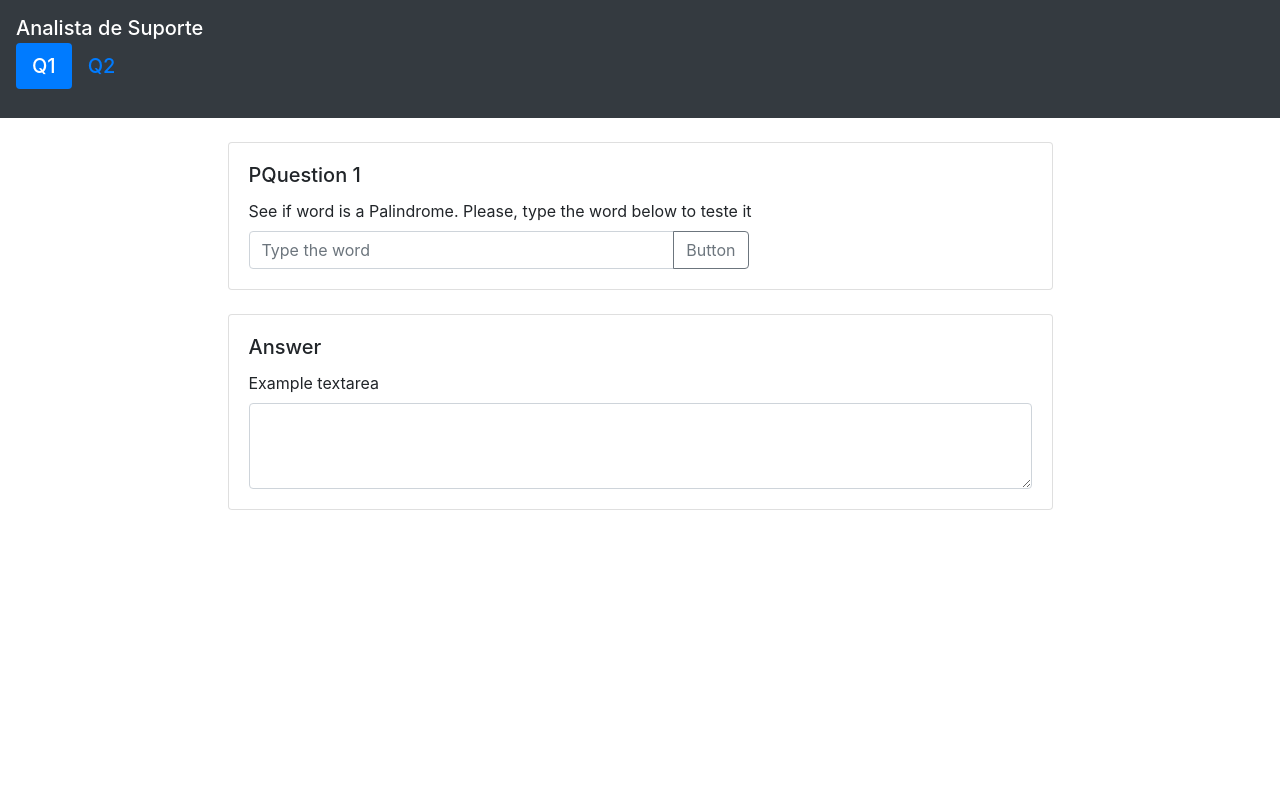
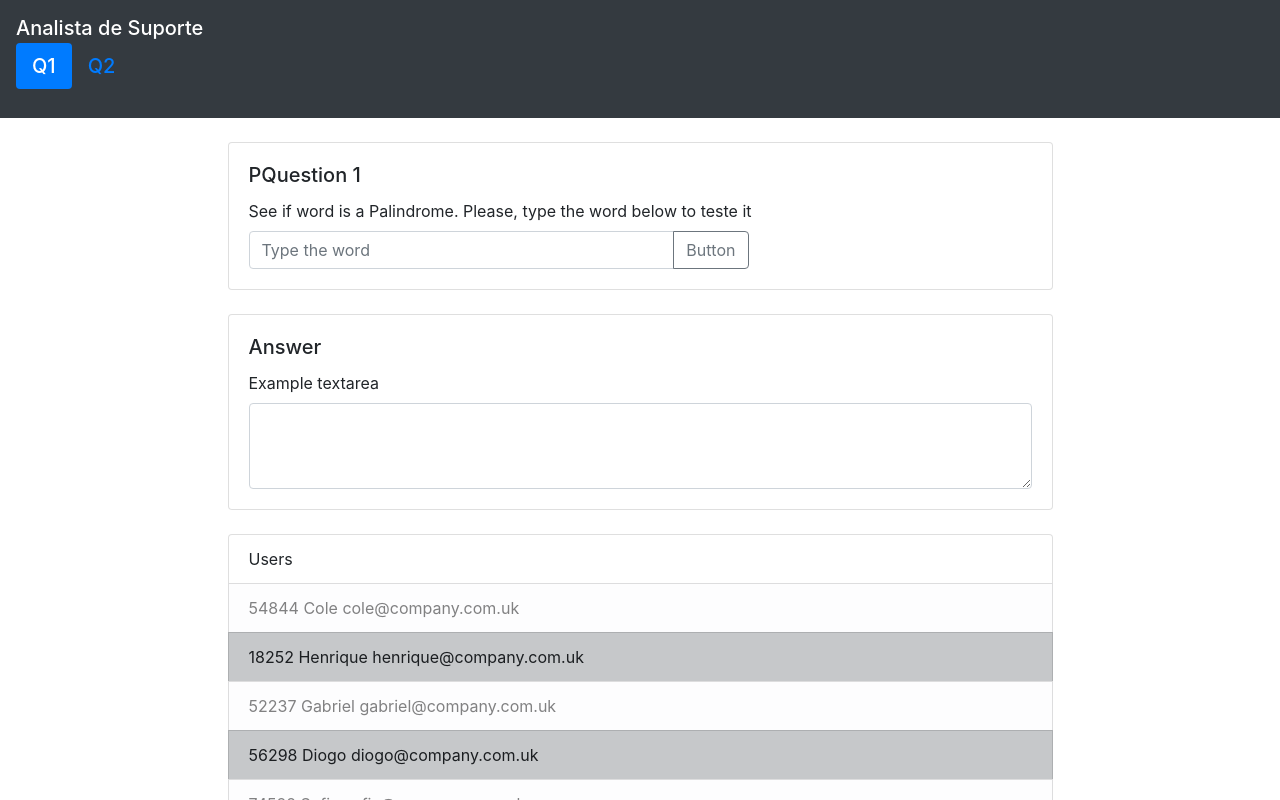
Before and after one commit to niltonamorimf/CreativeDrive, an Angular app: page / in a window 1280 px wide. Shown: the top 800 px of the page. Built offline with nearby package versions, Linux system fonts and the light colour scheme.

Commit message:
Implementation, list

```diff
--- a/src/app/app.component.html
+++ b/src/app/app.component.html
@@ -52,6 +52,17 @@
             </div>
           </div>
 
+          <br>
+
+          <ul class="list-group">
+            <li class="list-group-item">Users</li>
+            <li *ngFor="let item of displayedList; let i='index'" [ngClass]="isRowEven(i)" class="list-group-item">
+              {{item._id}}   {{item.name}}    {{item.email}}
+            </li>
+          </ul>
+
+          <br>
+
         </div>
         <div class="col-sm"></div>
       </div>
--- a/src/app/app.component.ts
+++ b/src/app/app.component.ts
@@ -1,4 +1,6 @@
 import {Component, ElementRef} from '@angular/core';
+import { ListService } from './services/list/list.service';
+import { UserService } from './services/user/user.service';
 
 @Component({
   selector: 'app-root',
@@ -6,8 +8,17 @@ import {Component, ElementRef} from '@angular/core';
   styleUrls: ['./app.component.scss']
 })
 export class AppComponent {
-  title = 'support-test';
-  tabSelected = 'homeTab';
+  public title = 'support-test';
+
+  public tabSelected = 'homeTab';
+
+  public displayedList = [];
+
+  constructor(
+    private _listService: ListService,
+    private _userService: UserService) {
+    this.displayedList = _listService.getFirsts(10, _userService.users);
+  }
 
   isVisible(element: HTMLDivElement) {
     return element.id === this.tabSelected ? 'show active' : '';
@@ -17,6 +28,10 @@ export class AppComponent {
     return element.id === `pills${this.tabSelected}` ? 'active' : '';
   }
 
+  isRowEven(index) {
+    return index % 2 === 0 ? 'list-group-item-light' : 'list-group-item-dark';
+  }
+
   selectTab(str: string) {
     this.tabSelected = str;
   }
--- a/src/app/app.module.ts
+++ b/src/app/app.module.ts
@@ -3,6 +3,8 @@ import { NgModule } from '@angular/core';
 
 import { AppRoutingModule } from './app-routing.module';
 import { AppComponent } from './app.component';
+import { ListModule } from './services/list/list.module';
+import { UserModule } from './services/user/user.module';
 
 @NgModule({
   declarations: [
@@ -10,7 +12,9 @@ import { AppComponent } from './app.component';
   ],
   imports: [
     BrowserModule,
-    AppRoutingModule
+    AppRoutingModule,
+    ListModule,
+    UserModule
   ],
   providers: [],
   bootstrap: [AppComponent]
--- /dev/null
+++ b/src/app/services/list/list.service.ts
@@ -0,0 +1,13 @@
+import { Injectable } from '@angular/core';
+
+@Injectable({
+  providedIn: 'root'
+})
+export class ListService {
+
+  constructor() { }
+
+  public getFirsts(number, array): [any] {
+    return array.slice(0, number);
+  }
+}
```
Also changed, not shown: src/app/services/list/list.module.ts (added, +12 -0 lines), 1 other file (tests, documents, lock files or other folders).
